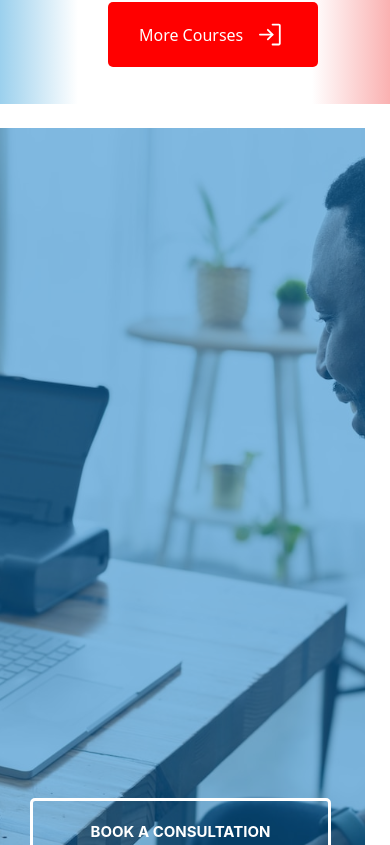
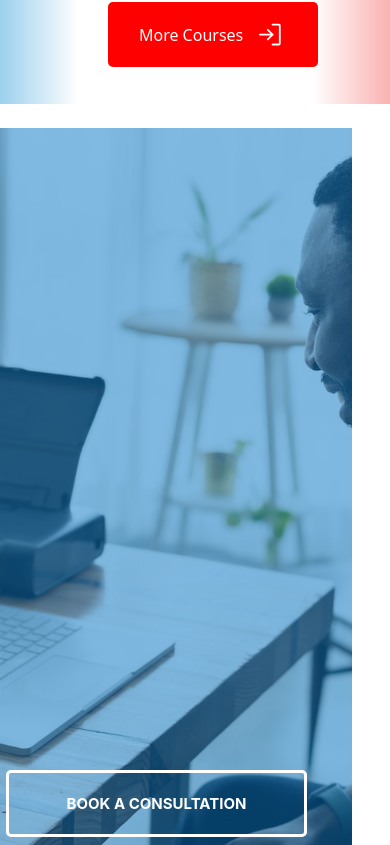
Before and after one commit to NwekeFavour/schoolville-webapp, a React (Vite) app: page / in a window 390 px wide. Shown: the part 3219-4064 px from the top of the page. Built offline with nearby package versions, Linux system fonts and the light colour scheme.

Commit message:
new commit

```diff
--- a/src/components/header/head.css
+++ b/src/components/header/head.css
@@ -1139,7 +1139,7 @@ width: 300px;
         position: absolute;
         top: 0rem;
         right: 20px;
-        width: 373px;
+        width: 360px;
         background-color: #0477C5;
         z-index: 1;
         opacity: 50%;
@@ -1147,13 +1147,13 @@ width: 300px;
     }
 
     .Man img{
-        width: 373px;
+        width: 360px;
 
     }
 
     .ManLink{
         position: relative;
-        left: 18px;
+        left: -6px;
         bottom: 600px;
     }
 
```
